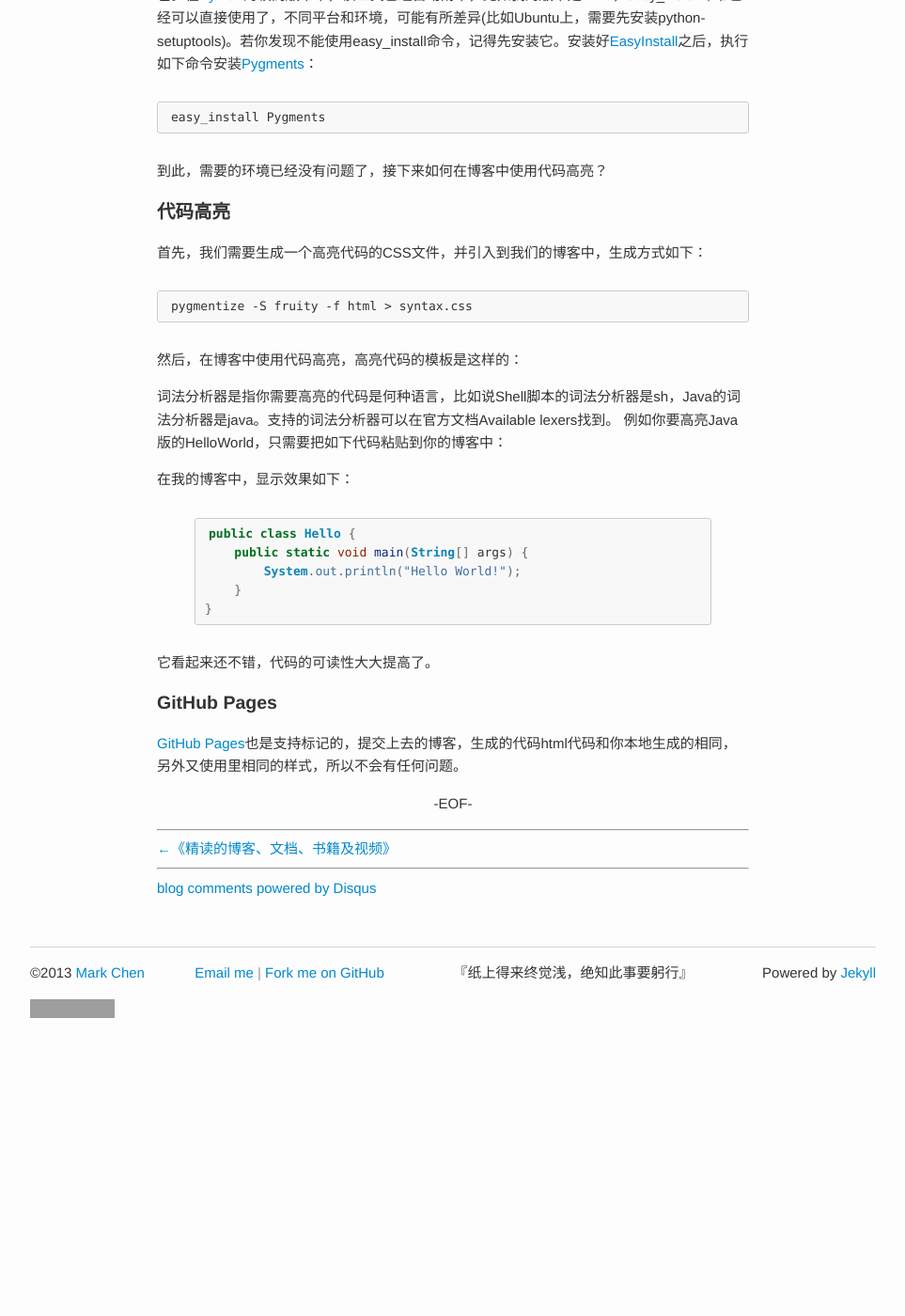
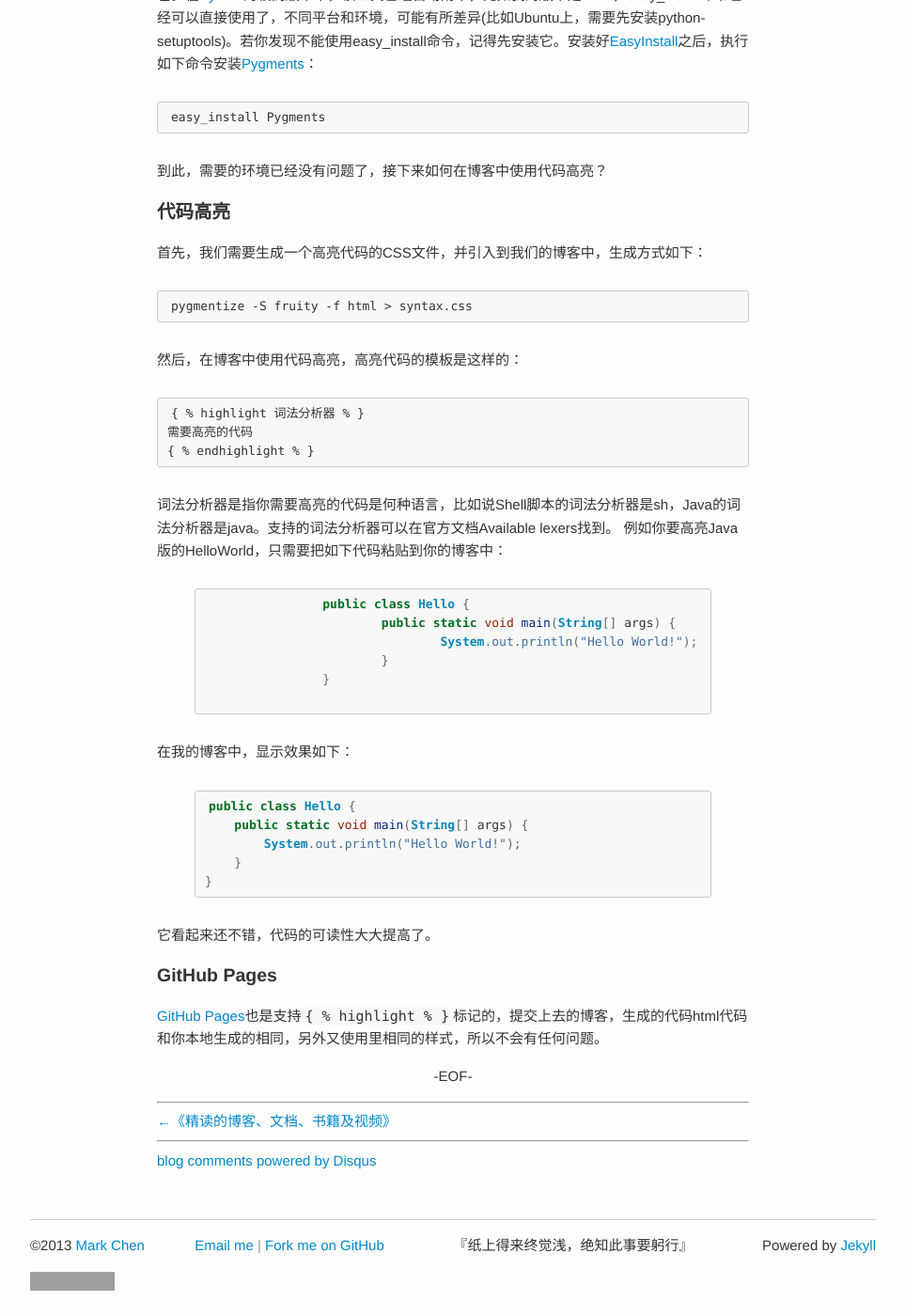
Before and after one commit to zhenchentl/zhenchentl.github.com, a Jekyll site: the page built from _posts/2013-08-31-jekyll-code-highlight.md, in a window 1280 px wide and 1400 px high, scrolled down 669 px. Shown: the whole window at 94% size, without its empty margins (158-1121 px from the left). Built offline with Jekyll 4.4.1, drawn with Linux system fonts in a browser that asks for light colours; Markdown is read by kramdown in place of the engine named in the settings; comment, search, counter and statistics services are not loaded; before the commit the page ends 1779 px from its top, so only the background shows below that; grey boxes are pictures that could not be loaded.

```diff
--- a/_posts/2013-08-31-jekyll-code-highlight.md
+++ b/_posts/2013-08-31-jekyll-code-highlight.md
@@ -36,10 +36,20 @@
 
 然后，在博客中使用代码高亮，高亮代码的模板是这样的：
 
+	{ % highlight 词法分析器 % }
+	需要高亮的代码
+	{ % endhighlight % }
 
 词法分析器是指你需要高亮的代码是何种语言，比如说Shell脚本的词法分析器是sh，Java的词法分析器是java。支持的词法分析器可以在官方文档Available lexers找到。
 例如你要高亮Java版的HelloWorld，只需要把如下代码粘贴到你的博客中：
 
+	{% highlight java %}
+		public class Hello {
+			public static void main(String[] args) {
+				System.out.println("Hello World!");
+			}
+		}
+	{% endhighlight %}
 
 在我的博客中，显示效果如下：
 
@@ -53,7 +63,7 @@
 
 它看起来还不错，代码的可读性大大提高了。
 ###GitHub Pages
-[GitHub Pages][5]也是支持标记的，提交上去的博客，生成的代码html代码和你本地生成的相同，另外又使用里相同的样式，所以不会有任何问题。
+[GitHub Pages][5]也是支持`{ % highlight % }`标记的，提交上去的博客，生成的代码html代码和你本地生成的相同，另外又使用里相同的样式，所以不会有任何问题。
 
 [1]: http://www.python.org/ "Python"
 [2]: http://pygments.org/ "Pygments"
```
